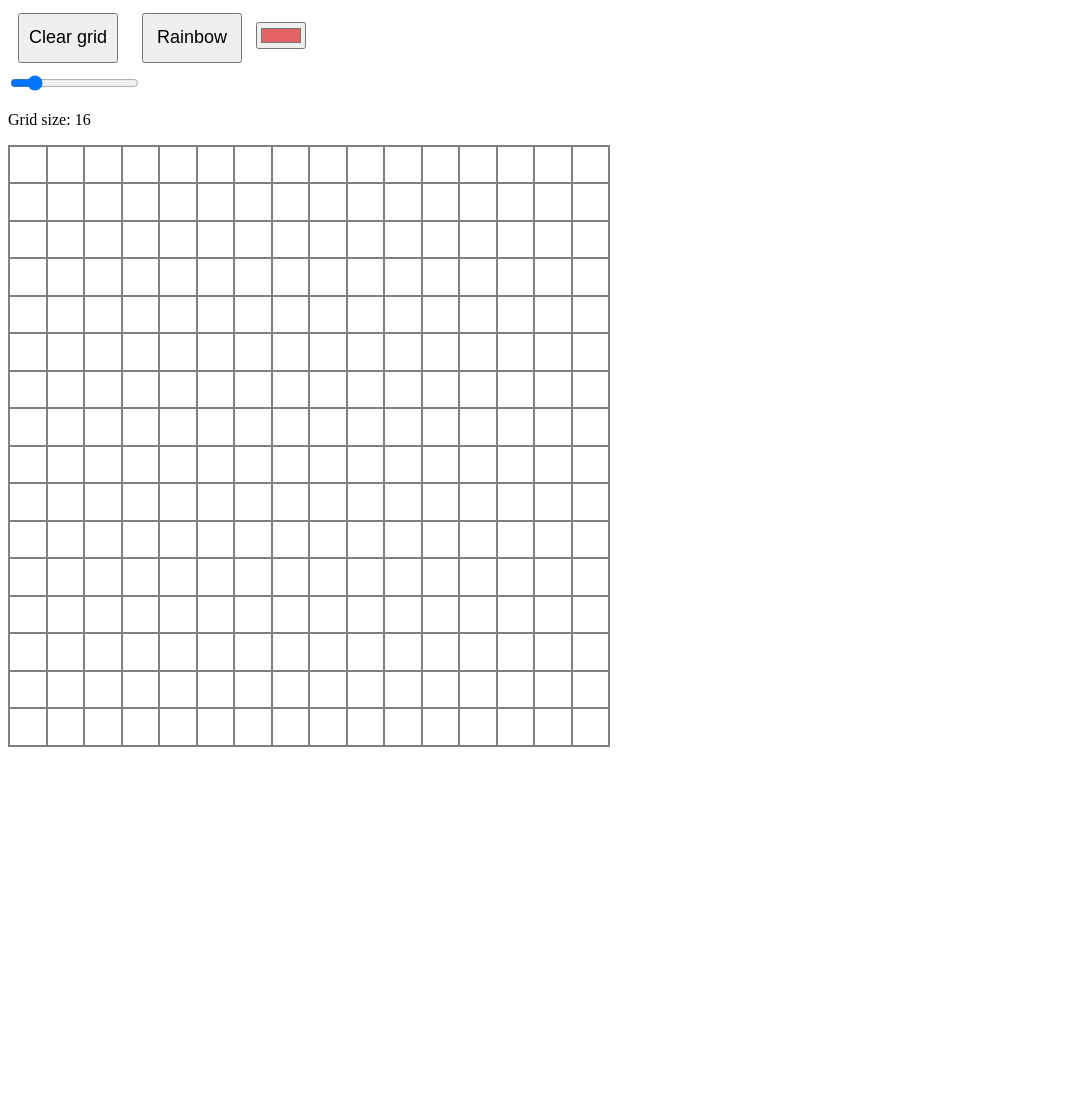
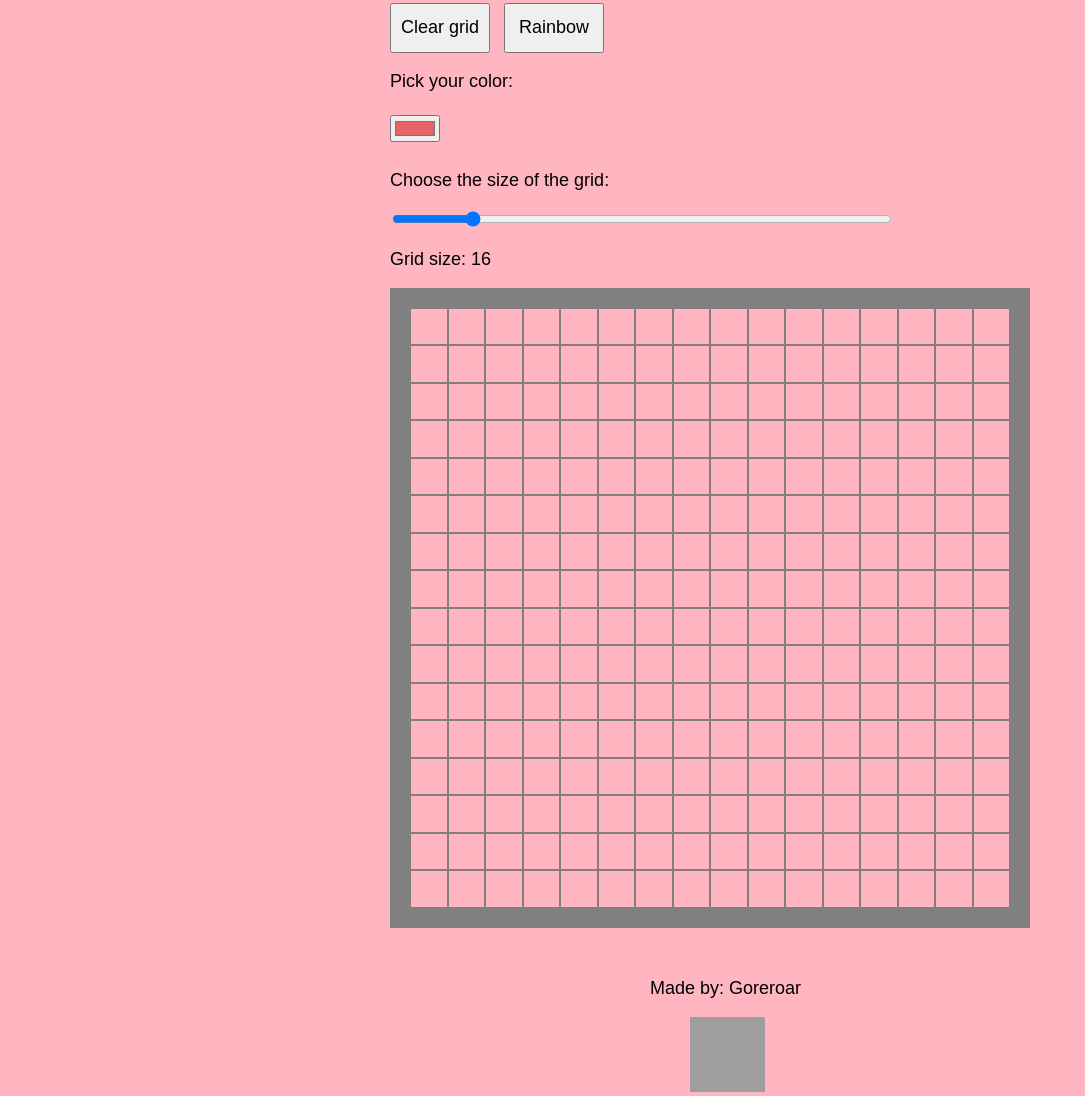
Before and after one commit to Goreroar666/etch-a-sketch, a plain HTML site: page index.html in a window 1280 px wide. Shown: the part 77-1173 px from the top of the page, without its empty margins (0-1085 px from the left). Before the commit the page ends 832 px from the top, so only its background shows below. Drawn offline with Linux system fonts and the light colour scheme; grey boxes are pictures that could not be loaded.

Commit message:
Finished it and styled it a bit.

```diff
--- a/index.html
+++ b/index.html
@@ -6,18 +6,27 @@
     <link rel ="stylesheet" href="styles.css">
 
 </head>
+
 <body>
     <h1>Etch-a-sketch</h1>
 <div class="buttons">
     <button id="clearBtn">Clear grid</button>
     <button id="randomColor">Rainbow</button>
+    <p>Pick your color:</p>
     <input type="color" id="chooseColor" value="#e66465">
-    <div class="sliderDiv">
+</div>
+<div class="sliderDiv">
+    <p>Choose the size of the grid:</p>
     <input type="range" min="1" max="100" value = 16 id="slider">
     <p>Grid size: <span id="size"></span></p>
-    </div>
 </div>
+
 <div id="main"></div>
+
+<p style="margin-left: 260px;">Made by: Goreroar</p>
+<a href="https://github.com/Goreroar666" target="blank"><img src="https://cdn.iconscout.com/icon/free/png-256/github-1521500-1288242.png" id = "gitHubImg"></a>
+
 <script src="scripts.js" defer></script>
+
 </body>
 </html>
--- a/scripts.js
+++ b/scripts.js
@@ -1,31 +1,54 @@
+//Globals
 const sketchPad = document.getElementById("main");
 const clearButton = document.getElementById("clearBtn");
 const chooseColor = document.getElementById("chooseColor");
-
-let output = document.getElementById("size");
+const rainbowButton = document.getElementById("randomColor");
+const output = document.getElementById("size");
 let sliderValue = slider.value;
 let rainbow = false;
 output.innerText = sliderValue;
 
+//Functions
 
 function makeGrid(sliderValue) {
-sketchPad.style.setProperty('--grid-rows', sliderValue);
-sketchPad.style.setProperty('--grid-columns', sliderValue);
-for (let i = 0; i < sliderValue * sliderValue; i++) {
+    sketchPad.style.setProperty('--grid-rows', sliderValue);
+    sketchPad.style.setProperty('--grid-columns', sliderValue);
+    for (let i = 0; i < sliderValue * sliderValue; i++) {
     let cell = document.createElement('div');
+    cell.addEventListener('mouseover', drawColor);
     sketchPad.appendChild(cell).className = "grid-cell";
 };
 };
-makeGrid(16, 16);
 
-sketchPad.addEventListener ("mouseover", function (draw) {
-    draw.target.style.background = "green";
-})
+function drawColor(draw) {
+    let color;
+    if (rainbow) {
+    color = random_rgba();
+    } else {
+    color = chooseColor.value;
+    }
+    draw.target.style.background = color;
+}
 
 function resetGrid() {
-sketchPad.innerHTML= '';
-makeGrid(sliderValue);
+    sketchPad.innerHTML= '';
+    makeGrid(sliderValue);
 }
+
+function random_rgba() {
+    let o = Math.round, r = Math.random, s = 255;
+    return 'rgba(' + o(r()*s) + ',' + o(r()*s) + ',' + o(r()*s) + ',' + r().toFixed(1) + ')';
+}
+
+//Buttons
+
+rainbowButton.addEventListener ('click', function () {
+    if (rainbow) {
+        rainbow = false;
+    } else {
+        rainbow = true;
+
+}});
 
 clearButton.onclick = () => resetGrid();
 
@@ -34,3 +57,6 @@ slider.oninput = function() {
     sliderValue = this.value;
     resetGrid(sliderValue);
 }
+
+//Default grid
+makeGrid(16, 16);
--- a/styles.css
+++ b/styles.css
@@ -3,18 +3,27 @@
     --grid-rows: 1;
 }
 
+h1 {
+    font-family: Arial, Helvetica, sans-serif;
+}
+
+body {
+    max-width: 500px;
+    margin: auto;
+    background-color: lightpink;
+}
 #main {
     height: 600px;
     width: 600px;
-    border: 1px solid gray;
+    border: 20px solid gray;
     display: grid;
     gap: 0;
     grid-template-columns: repeat(var(--grid-columns), 1fr);
     grid-template-rows: repeat(var(--grid-rows), 1fr);
+    margin-bottom: 50px;
 }
 .grid-cell {
     border: 1px solid gray;
-    text-align: center;
 }
 #clearBtn {
     width: 100px;
@@ -22,7 +31,7 @@
     border-radius: 1;
     font-size: large;
     font-family: Arial, Helvetica, sans-serif;
-    margin: 10px;
+    margin-right: 10px;
 }
 #randomColor {
     width: 100px;
@@ -30,5 +39,26 @@
     border-radius: 1;
     font-size: large;
     font-family: Arial, Helvetica, sans-serif;
-    margin: 10px;
+
 }
+.buttons {
+    position: relative;;
+}
+#chooseColor {
+    margin-top: 5px;
+    margin-bottom: 10px;
+}
+p {
+    font-size: large;
+    font-family: Arial, Helvetica, sans-serif;
+}
+#slider {
+    width: 500px;
+}
+#gitHubImg {
+    background-color: transparent;
+    height: 75px;
+    width: 75px;
+    position: center;
+    margin-left: 300px;
+}
```
